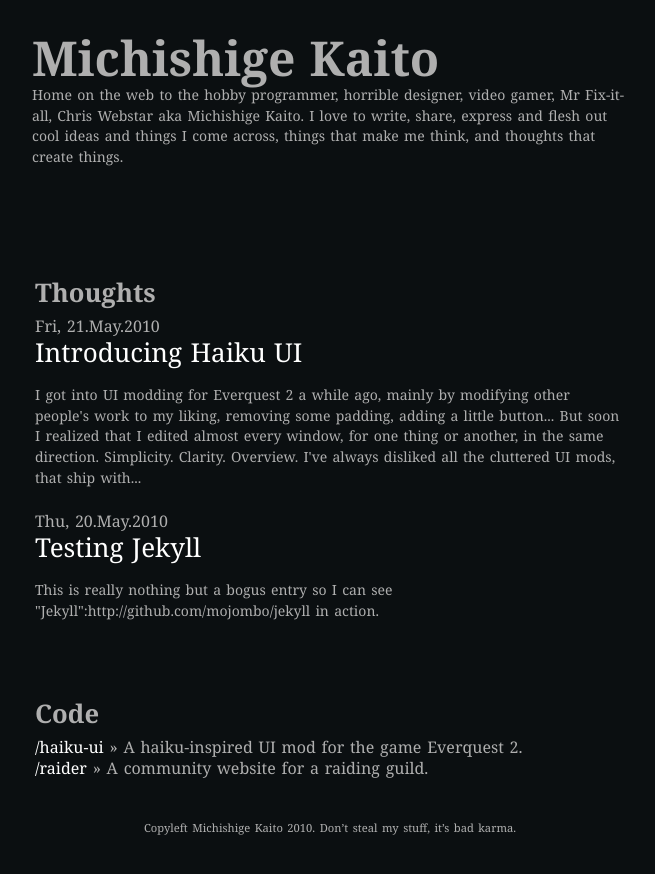
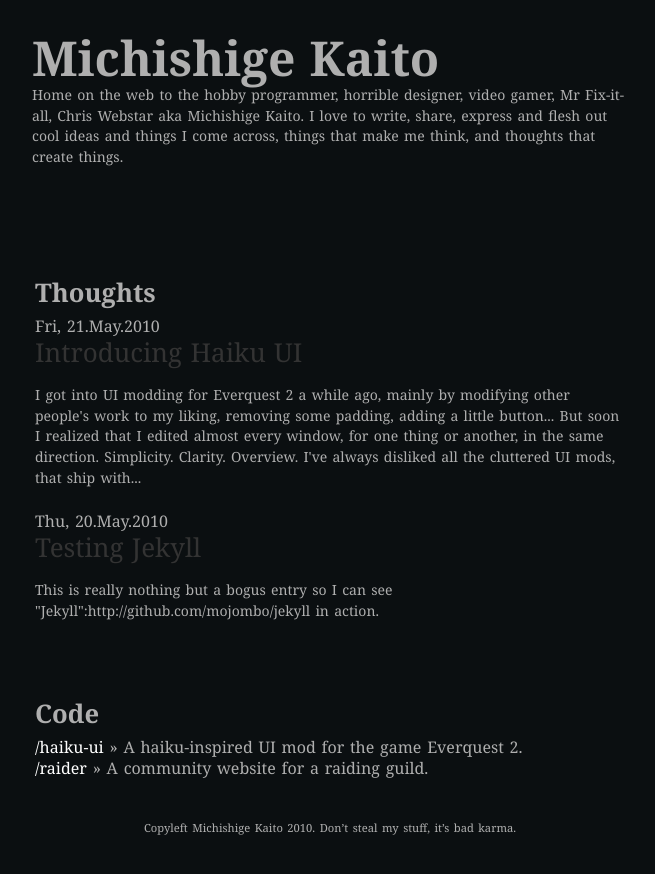
Before and after one commit to mkaito/mkaito.github.com, a Jekyll site: the page built from index.html, in a window 1280 px wide. Shown: the top 874 px of the page, without its empty margins (310-965 px from the left). Built offline with Jekyll 4.4.1, drawn with Linux system fonts in a browser that asks for light colours; Markdown is read by kramdown in place of the engine named in the settings.

Commit message:
Corrected a few selectors

```diff
--- a/css/screen.css
+++ b/css/screen.css
@@ -70,7 +70,7 @@ div#content section h2,
 div#content article h2 { margin: 12px 0; }
 
 /* Section: Articles */
-section#articles div#postMeta {
+section#articles div#meta {
     text-transform: uppercase;
     margin-bottom: 16px;
     color: #CCC;
@@ -90,7 +90,7 @@ section#articles h3 {
     text-align: left;
 }
 
-section#articles h2 a {
+section#articles h3 a {
     color: #333;
     display: block;
     font-weight: 400;
@@ -99,7 +99,7 @@ section#articles h2 a {
     width: 100%;
 }
 
-section#arcitles h2 a:hover{
+section#arcitles h3 a:hover{
     color:#F49300;
     cursor:pointer;
 }
```
